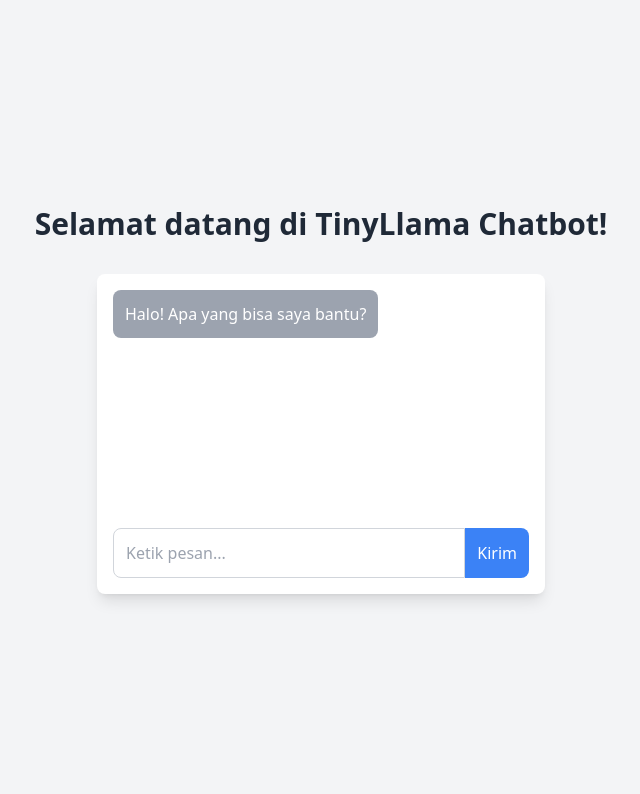
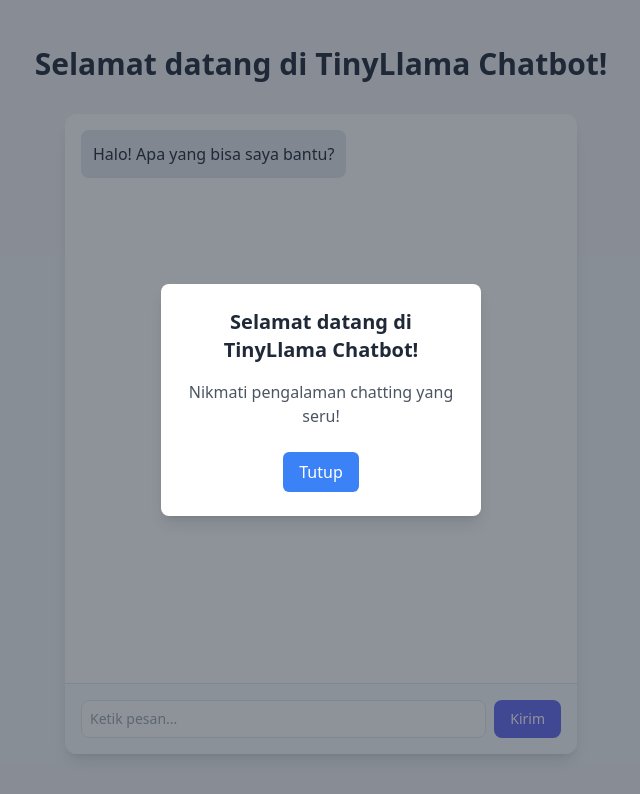
Before and after one commit to Rendidotcom/chatbotTinyLlama, a Next.js app: page / in a window 1280 px wide. Shown: the top 794 px of the page, without its empty margins (319-959 px from the left). Built offline with nearby package versions, Linux system fonts and the light colour scheme; no server answers; sample sign-in values are in the browser's storage.

Commit message:
popup chat

```diff
--- a/components/Chatbox.tsx
+++ b/components/Chatbox.tsx
@@ -10,14 +10,15 @@
   sender: 'user' | 'bot';
 }
 
-// Ambil API key dari environment variable
-const genAI = new GoogleGenerativeAI(process.env.NEXT_PUBLIC_GEMINI_API_KEY!);
+// Inisialisasi Gemini API
+const apiKey = process.env.NEXT_PUBLIC_GEMINI_API_KEY;
+const genAI = apiKey ? new GoogleGenerativeAI(apiKey) : null;
 
 export default function Chatbox() {
   const [messages, setMessages] = useState<Message[]>([
     { text: 'Halo! Apa yang bisa saya bantu?', sender: 'bot' },
   ]);
-  const [input, setInput] = useState<string>('');
+  const [input, setInput] = useState('');
 
   const saveMessage = async (text: string, sender: 'user' | 'bot') => {
     try {
@@ -33,14 +34,15 @@
   };
 
   const handleSendMessage = async () => {
-    if (input.trim()) {
+    if (!input.trim() || !genAI) return;
+
     const userMessage: Message = { text: input, sender: 'user' };
     setMessages((prev) => [...prev, userMessage]);
     await saveMessage(input, 'user');
     setInput('');
 
     try {
-        const model = genAI.getGenerativeModel({ model: 'gemini-1.5-pro' }); // <- MODEL YANG BENAR SEKARANG
+      const model = genAI.getGenerativeModel({ model: 'gemini-1.5-pro' });
       const result = await model.generateContent(input);
       const response = result.response;
       const text = response.text();
@@ -53,20 +55,19 @@
       const errorMessage: Message = { text: 'Maaf, terjadi kesalahan.', sender: 'bot' };
       setMessages((prev) => [...prev, errorMessage]);
     }
-    }
   };
 
   return (
-    <div className="flex flex-col h-80 w-full max-w-md mx-auto bg-white shadow-lg rounded-lg p-4">
-      <div className="flex-1 overflow-y-auto">
+    <div className="chat-container">
+      <div className="messages">
         {messages.map((message, index) => (
           <div
             key={index}
-            className={`flex ${message.sender === 'user' ? 'justify-end' : 'justify-start'} mb-2`}
+            className={`flex ${message.sender === 'user' ? 'justify-end' : 'justify-start'}`}
           >
             <div
-              className={`max-w-xs p-3 rounded-lg text-white ${
-                message.sender === 'user' ? 'bg-blue-500' : 'bg-gray-400'
+              className={`message ${
+                message.sender === 'user' ? 'user' : 'bot'
               }`}
             >
               {message.text}
@@ -74,19 +75,15 @@
           </div>
         ))}
       </div>
-      <div className="flex mt-3">
+      <div className="input-container">
         <input
           type="text"
           placeholder="Ketik pesan..."
           value={input}
           onChange={(e) => setInput(e.target.value)}
           onKeyDown={(e) => e.key === 'Enter' && handleSendMessage()}
-          className="flex-1 p-3 border rounded-l-lg border-gray-300"
         />
-        <button
-          onClick={handleSendMessage}
-          className="bg-blue-500 text-white p-3 rounded-r-lg hover:bg-blue-600"
-        >
+        <button onClick={handleSendMessage}>
           Kirim
         </button>
       </div>
--- a/components/Popup.tsx
+++ b/components/Popup.tsx
@@ -1,38 +1,48 @@
-// components/Popup.tsx
-import React, { useEffect, useState } from 'react';
+'use client';
+
+import { useEffect, useState } from 'react';
 
 interface PopupProps {
   isOpen: boolean;
   onClose: () => void;
 }
 
-const Popup: React.FC<PopupProps> = ({ isOpen, onClose }) => {
+export default function Popup({ isOpen, onClose }: PopupProps) {
   const [show, setShow] = useState(isOpen);
 
   useEffect(() => {
     if (isOpen) {
-      setShow(true);  // Animasi fade in
+      setShow(true);
     } else {
-      setTimeout(() => setShow(false), 300);  // Setelah animasi selesai, sembunyikan
+      const timer = setTimeout(() => setShow(false), 300);
+      return () => clearTimeout(timer);
     }
   }, [isOpen]);
 
   if (!show) return null;
 
   return (
-    <div className={`fixed inset-0 flex items-center justify-center bg-gray-800 bg-opacity-50 z-50 transition-all ${isOpen ? 'opacity-100' : 'opacity-0'}`}>
-      <div className={`bg-white p-6 rounded-lg shadow-lg w-80 transform transition-transform ${isOpen ? 'scale-100' : 'scale-95'}`}>
-        <h2 className="text-xl font-bold text-gray-800">Selamat datang di TinyLlama Chatbot!</h2>
-        <p className="text-gray-600 mt-4">Nikmati pengalaman chatting yang seru!</p>
-        <button
-          onClick={onClose}
-          className="mt-4 px-4 py-2 bg-blue-500 text-white rounded-md hover:bg-blue-600 transition duration-200"
-        >
-          Tutup
-        </button>
+    <div
+      className={`fixed inset-0 flex items-center justify-center bg-gray-800 bg-opacity-50 z-50 transition-opacity duration-300 ${
+        isOpen ? 'opacity-100' : 'opacity-0'
+      }`}
+    >
+      <div
+        className={`bg-white p-6 rounded-lg shadow-lg w-80 transform transition-transform duration-300 ${
+          isOpen ? 'scale-100' : 'scale-95'
+        }`}
+      >
+        <h2 className="text-xl font-bold text-gray-800 text-center">Selamat datang di TinyLlama Chatbot!</h2>
+        <p className="text-gray-600 mt-4 text-center">Nikmati pengalaman chatting yang seru!</p>
+        <div className="flex justify-center">
+          <button
+            onClick={onClose}
+            className="mt-6 px-4 py-2 bg-blue-500 text-white rounded-md hover:bg-blue-600 transition-colors duration-200"
+          >
+            Tutup
+          </button>
+        </div>
       </div>
     </div>
   );
-};
-
-export default Popup;
+}
--- a/pages/index.tsx
+++ b/pages/index.tsx
@@ -1,6 +1,7 @@
-// pages/index.tsx
+'use client';
+
 import { useEffect, useState } from 'react';
-import { useRouter } from 'next/router';
+import { useRouter } from 'next/navigation';
 import { onAuthStateChanged } from 'firebase/auth';
 import { auth } from '../firebase';
 import Chatbox from '../components/Chatbox';
@@ -15,7 +16,7 @@
       if (!user) {
         router.push('/login');
       } else {
-        setPopupOpen(true); // Menampilkan pop-up ketika pengguna masuk
+        setPopupOpen(true);
       }
     });
 
@@ -23,16 +24,16 @@
   }, [router]);
 
   const closePopup = () => {
-    setPopupOpen(false); // Menutup pop-up
+    setPopupOpen(false);
   };
 
   return (
-    <div className="flex flex-col items-center justify-center min-h-screen bg-gray-100">
+    <main className="flex flex-col items-center justify-center min-h-screen bg-gray-100">
       <h1 className="text-3xl font-bold mb-8 text-gray-800">
         Selamat datang di TinyLlama Chatbot!
       </h1>
       <Chatbox />
       <Popup isOpen={isPopupOpen} onClose={closePopup} />
-    </div>
+    </main>
   );
 }
--- a/styles/globals.css
+++ b/styles/globals.css
@@ -4,5 +4,45 @@
 
 /* Custom Global Styles */
 body {
-  @apply bg-gray-100 text-gray-900;
+  @apply bg-gray-100 text-gray-900 min-h-screen flex flex-col items-center justify-center;
 }
+
+h1 {
+  @apply text-2xl font-bold mb-6 text-center;
+}
+
+.chat-container {
+  @apply bg-white w-11/12 max-w-lg h-[80vh] flex flex-col rounded-xl shadow-lg overflow-hidden;
+}
+
+.messages {
+  @apply flex-1 p-4 overflow-y-auto space-y-4;
+}
+
+.message {
+  @apply p-3 rounded-lg max-w-[70%] break-words;
+}
+
+.message.user {
+  @apply bg-indigo-500 text-white self-end;
+}
+
+.message.bot {
+  @apply bg-gray-200 text-gray-800 self-start;
+}
+
+.input-container {
+  @apply flex p-4 border-t bg-gray-50;
+}
+
+.input-container input {
+  @apply flex-1 p-2 border rounded-lg mr-2 text-sm;
+}
+
+.input-container button {
+  @apply bg-indigo-500 text-white px-4 py-2 rounded-lg text-sm hover:bg-indigo-600;
+}
+
+.loader {
+  @apply w-8 h-8 border-4 border-gray-300 border-t-indigo-500 rounded-full animate-spin mx-auto;
+}
```
Lines whose indentation alone changed are shown as unchanged.
